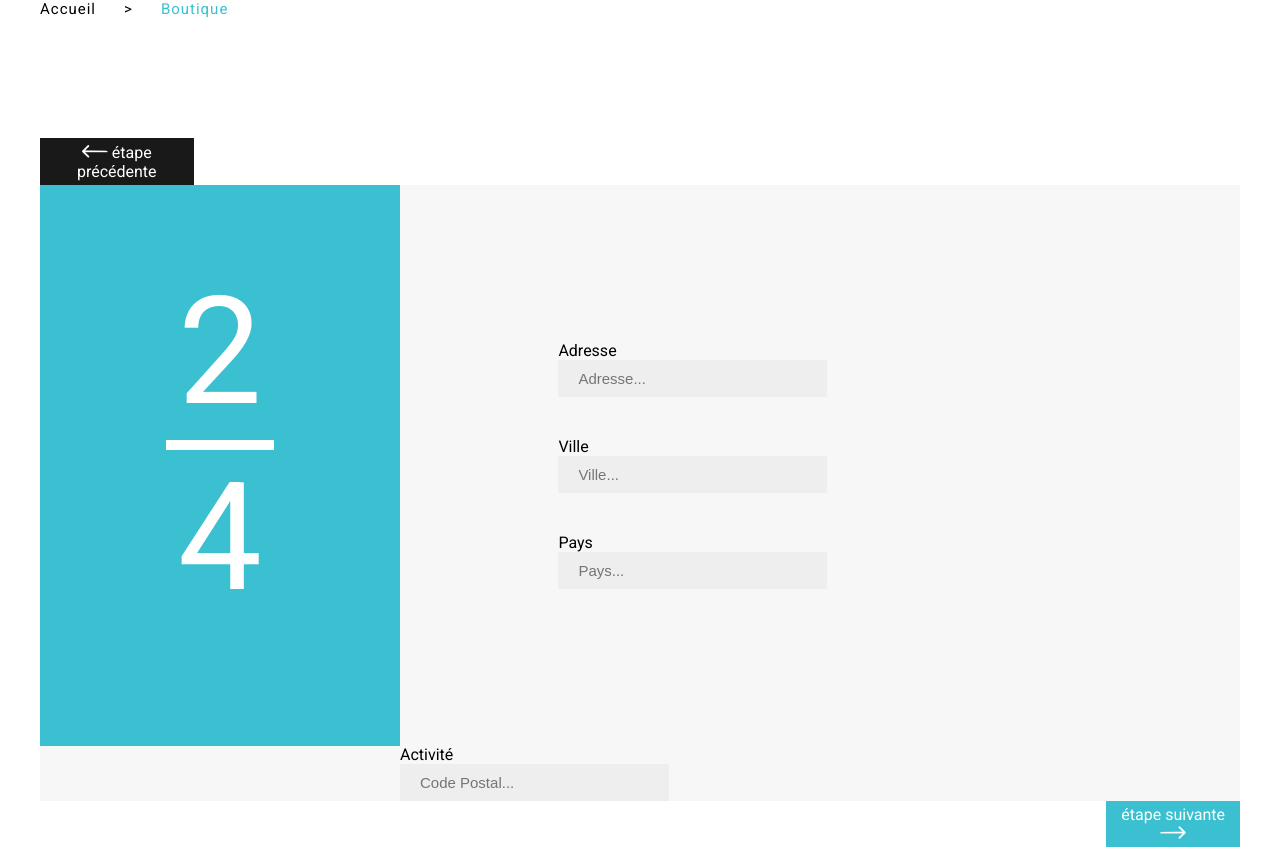
After one commit to Clement-picot6/Semaine-Intensive-G4, a PHP site: page /step2.html in a window 1280 px wide. The commit adds this page. Run offline with PHP 8.4, Linux system fonts and the light colour scheme.

Commit message:
inté reste boutique, 2 denrières pages à reprendre

```diff
--- /dev/null
+++ b/intégration/step2.html
@@ -0,0 +1,45 @@
+<!DOCTYPE html>
+<html>
+<head>
+	<meta charset="utf-8">
+	<title></title>
+	<link rel="stylesheet" type="text/css" href="style/style.css">
+	<link href="https://fonts.googleapis.com/css?family=Roboto:400,700" rel="stylesheet">
+</head>
+<body>
+	<main>
+		<div class="fil_arianne">
+			<a href="#">Accueil</a> <span>></span> <a href="#">Boutique</a>
+		</div>
+
+		<div class="container_btn_previous">
+		<button> <img src="img-content/arrow_right.png" alt="fleche"> étape précédente</button>
+		</div>
+		<div class="container_signin clearfix">
+			<div class="container_steps clearfix">
+				<p>2</p>
+				<div></div>
+				<p>4</p>
+			</div>
+		<section class="container_fields clearfix">
+			<div class="left_fields">
+				<p>Adresse</p>
+				<input type="text" name="adresse" placeholder="Adresse...">
+				<p>Ville</p>
+				<input type="text" name="ville" placeholder="Ville...">
+				<p>Pays</p>
+				<input type="text" name="pays" placeholder="Pays...">
+			</div>
+			<div class="right_fields">
+				<p>Activité</p>
+				<input type="text" name="code_postal" placeholder="Code Postal...">
+
+			</div>
+		</section>
+		</div>
+		<div class="container_btn_fields">
+		<button>étape suivante <img src="img-content/arrow.png" alt="fleche"></button>
+		</div>
+	</main>
+</body>
+</html>
--- a/intégration/style/style.css
+++ b/intégration/style/style.css
@@ -499,3 +499,122 @@ body .fil_arianne a:nth-child(3) {
 	border: none;
 	cursor: pointer;
 }
+
+
+
+
+
+
+/***** 	 BOUTIQUE STEP 1	*****/
+
+
+
+.container_signin {
+	float: left;
+	width: 100%;
+	background-color: #F7F7F7;
+}
+
+.container_signin .container_steps {
+	display: inline-block;
+	float: left;
+	width: 30%;
+	background-color: #3BC0D1;
+	padding-bottom: 10%;
+}
+
+.container_signin .container_steps p {
+	color: white;
+	font-family: 'Roboto', sans-serif;
+	font-weight: 400;
+	font-size: 150px;
+	text-align: center;
+}
+
+
+.container_signin .container_steps div {
+	border-bottom: solid white 10px;
+	margin-left: 35%;
+	width: 30%;
+}
+
+.container_signin .container_steps p:nth-child(1) {
+	padding-top: 22%;
+}
+
+
+.container_signin .container_fields {
+	width: 60%;
+	float: left;
+}
+
+
+.container_signin .container_fields p {
+	color: black;
+	font-family: 'Roboto', sans-serif;
+	font-weight: 400;
+	font-size: 16px;
+}
+
+
+.left_fields {
+	float: left;
+	margin: 16% 5% 0 22%;
+}
+
+.left_fields p {
+	padding-top: 15%;
+}
+
+.right_fields {
+	float: left;
+	margin-top: 16%;
+}
+
+.right_fields p {
+	padding-top: 15%;
+}
+
+.container_fields input[type="text"],input[type="tel"],input[type="mail"] {
+	background-color: #EEEEEE;
+	padding: 10px 50px 10px 20px;
+	border: none;
+	outline: none;
+	font-size: 15px;
+}
+
+.container_btn_fields{
+
+	float: right;
+}
+
+.container_btn_fields button {
+	float: right;
+	color: white;
+	background-color: #3BC0D1;
+	font-family: 'Roboto', sans-serif;
+	font-weight: 400;
+	font-size: 16px;
+	padding: 3% 10%;
+	outline: none;
+	border: none;
+	cursor: pointer;
+}
+
+.container_btn_previous{
+	float: left;
+	margin-top: 10%;
+}
+
+.container_btn_previous button {
+	float: left;
+	color: white;
+	background-color: #191919;
+	font-family: 'Roboto', sans-serif;
+	font-weight: 400;
+	font-size: 16px;
+	padding: 3% 10%;
+	outline: none;
+	border: none;
+	cursor: pointer;
+}
```
Also changed, not shown: intégration/step1.html (added, +43 -0 lines), intégration/step3.html (added, +45 -0 lines), intégration/step4.html (added, +36 -0 lines), intégration/img-content/arrow_right.png (added), 4 other files.
